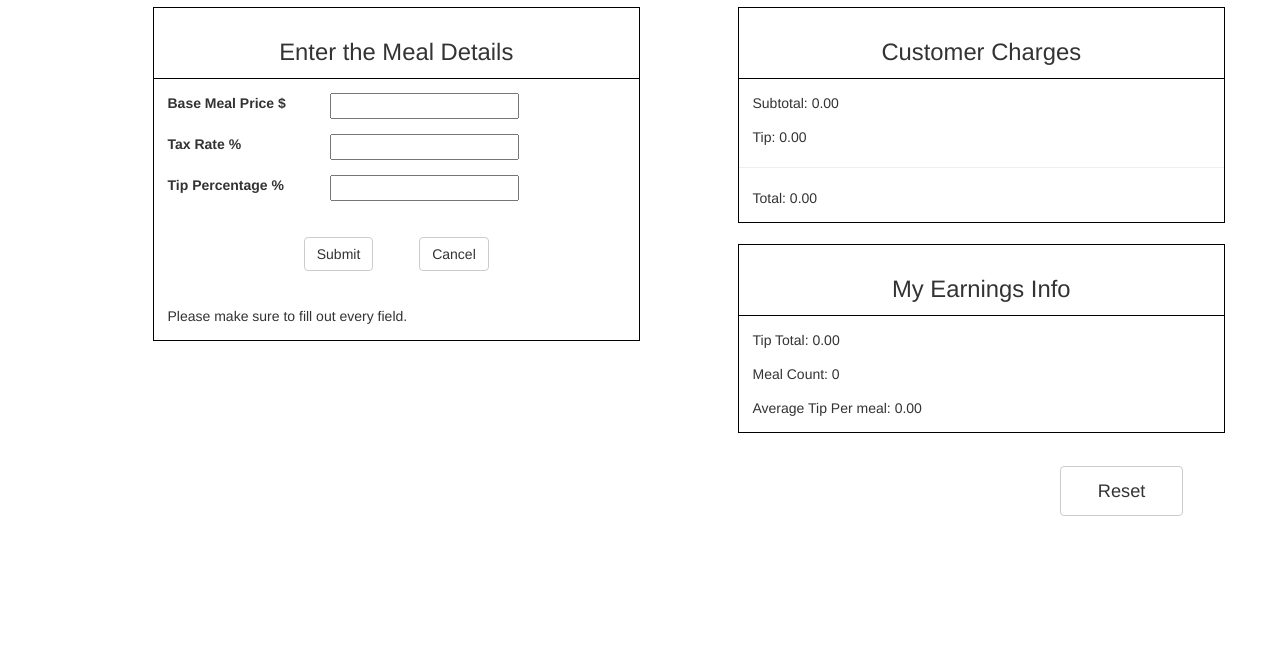
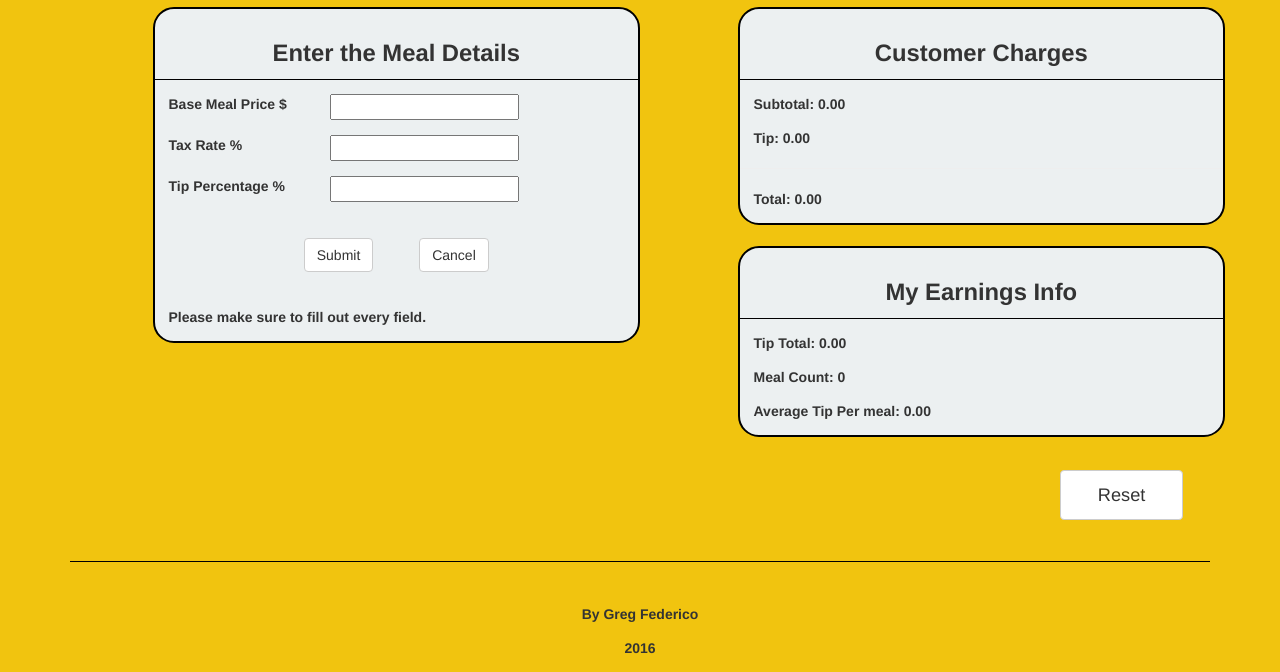
Before and after one commit to gfed53/waitstaff-calc, a plain HTML site: page index.html in a window 1280 px wide. Shown: the part 141-813 px from the top of the page. Drawn offline with nearby package versions, Linux system fonts and the light colour scheme.

Commit message:
Added some design, footer

```diff
--- a/index.html
+++ b/index.html
@@ -97,6 +97,10 @@
 				<input class="btn btn-default reset-btn" type="button" ng-click="reset()" value="Reset">
 			</div>
 		</div>
+		<footer>
+			<p>By Greg Federico</p>
+			<p>2016</p>
+		</footer>
 	</div>
 	<script src="//code.jquery.com/jquery-1.12.0.min.js"></script>
 	<script src="//code.jquery.com/jquery-migrate-1.2.1.min.js"></script>
--- a/styles/style.css
+++ b/styles/style.css
@@ -1,6 +1,12 @@
+body {
+	background-color: #f1c40f;
+}
+
 section {
-	border: 1px solid black;
+	border: 2px solid black;
 	margin-bottom: 1.5em;
+	border-radius: 1.5em;
+	background-color: #ecf0f1;
 }
 
 h1, h2 {
@@ -10,11 +16,13 @@ h1, h2 {
 
 h1 {
 	font-size: 4em;
+	font-style: italic;
 }
 
 h2 {
 	border-bottom: 1px solid black;
 	font-size: 1.7em;
+	font-weight: bold;
 
 }
 
@@ -29,6 +37,10 @@ td {
 
 form, p {
 	margin: 1em;
+}
+
+p {
+	font-weight: bold;
 }
 
 .meal-details {
@@ -50,3 +62,13 @@ form, p {
 	padding: 0.6em 2em;
 	margin-top: 0.7em;
 }
+
+footer {
+	border-top: 1px solid black;
+	margin-top: 1em;
+	padding-top: 2em;
+}
+
+footer p {
+	text-align: center;
+}
```
